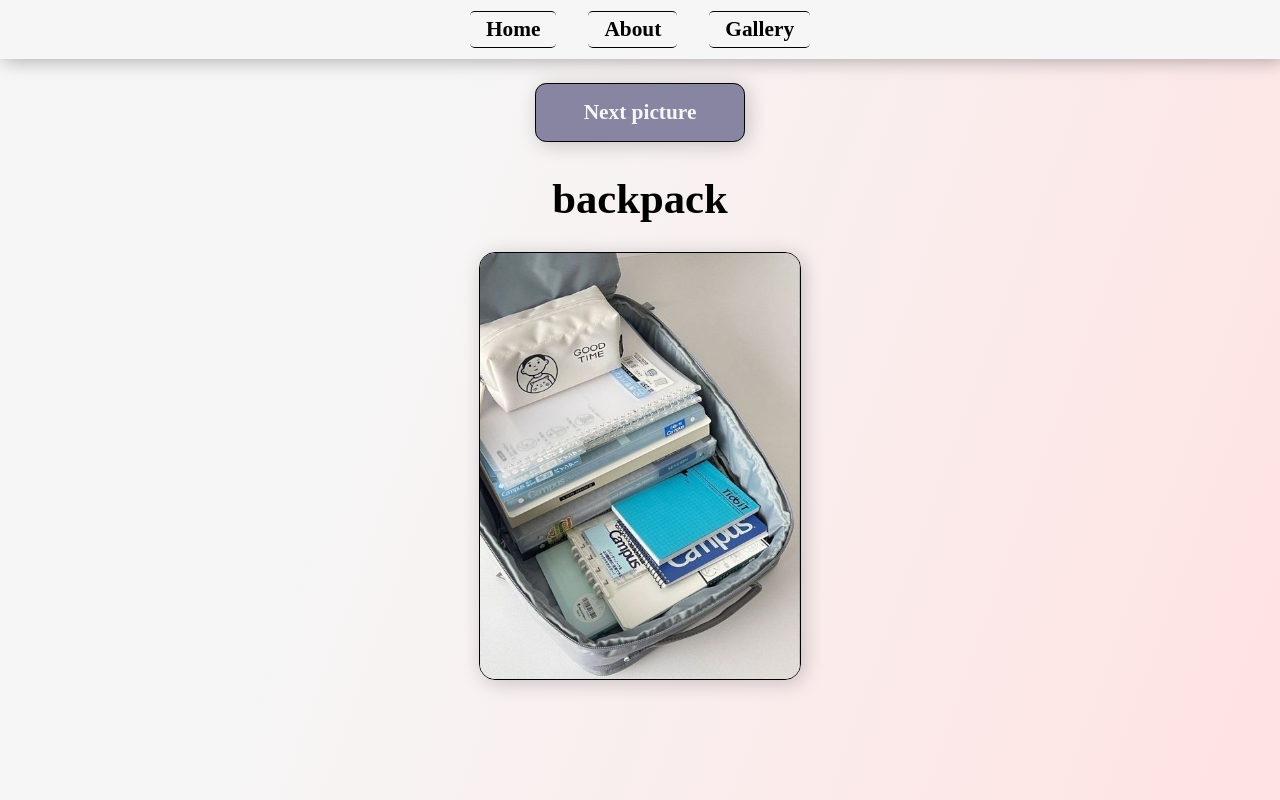
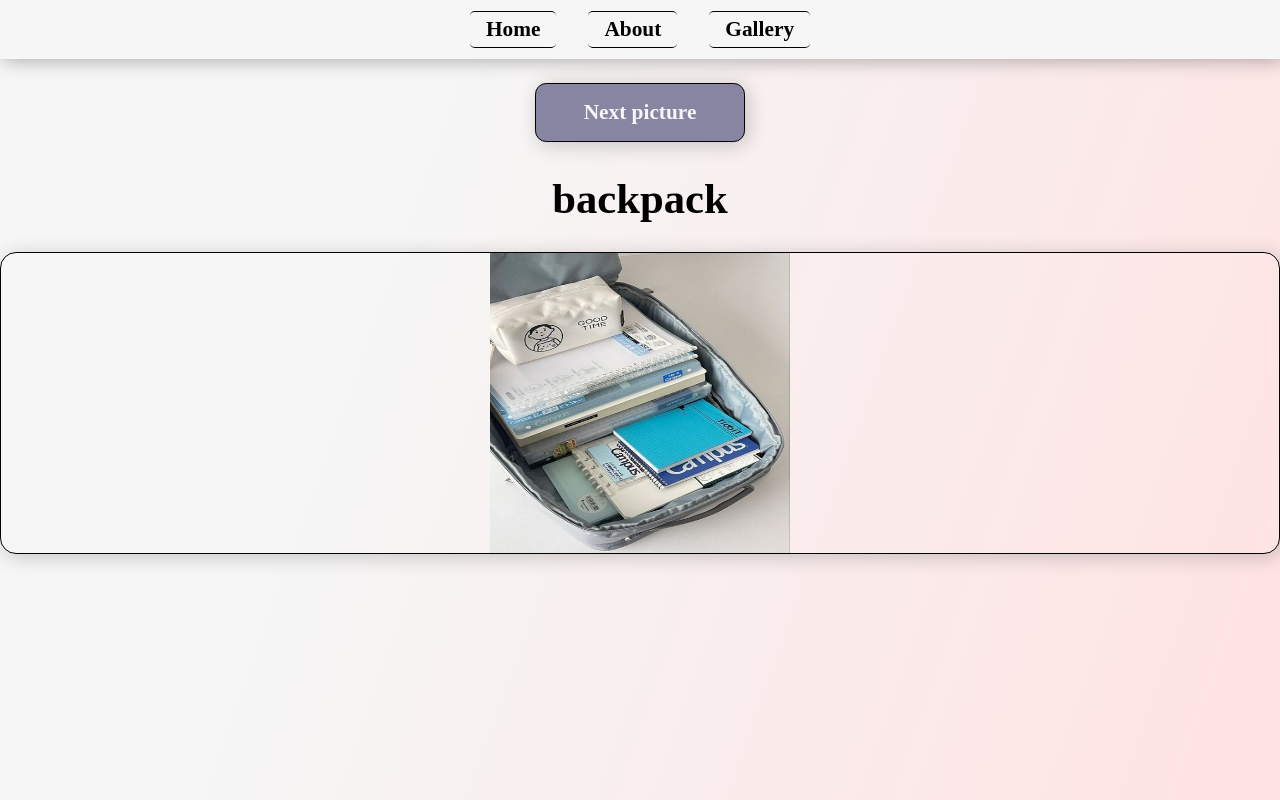
Before and after one commit to Olesia-P/gallery, a Next.js app: page /gallery/2 in a window 1280 px wide. Built offline with nearby package versions, Linux system fonts and the light colour scheme.

Commit message:
Using Image component

```diff
--- a/pages/gallery/[pictureId].js
+++ b/pages/gallery/[pictureId].js
@@ -1,7 +1,9 @@
+/* eslint-disable @next/next/no-img-element */
 import { useRouter } from "next/router";
 import { useContext } from "react";
 import { PictureContext } from "../_app";
 import Link from "next/link";
+import Image from "next/image";
 import css from "../../styles/gallery.module.scss";
 import cx from "classnames";
 
@@ -35,11 +37,15 @@ export default function Picture({}) {
       {renderObject !== undefined && (
         <div>
           <h1>{renderObject.description}</h1>
-          <img
-            src={renderObject.img}
-            className={cx(css.img, css.animate, css.slide)}
-            alt="picture"
-          />
+          <div className={css.imgContainer}>
+            <Image
+              src={renderObject.img}
+              className={cx(css.img, css.animate, css.slide)}
+              alt="picture"
+              width={300}
+              height={300}
+            />
+          </div>
           <br />
         </div>
       )}
--- a/styles/gallery.module.scss
+++ b/styles/gallery.module.scss
@@ -79,11 +79,19 @@
     filter: brightness(120%);
 }
 
-.img {
-    display: block;
-    max-width: 20rem;
-    margin: 0.5rem auto;
+.imgContainer {
+    display: flex;
+    justify-content: center;
+    align-items: center;
+    background-color: transparent;
+    box-shadow: $shadow;
+    width: auto;
     border: 1px solid black;
     border-radius: 1rem;
-    box-shadow: $shadow;
+
+
+    img {
+        width: 100%;
+        height: 100%;
+    }
 }
```
